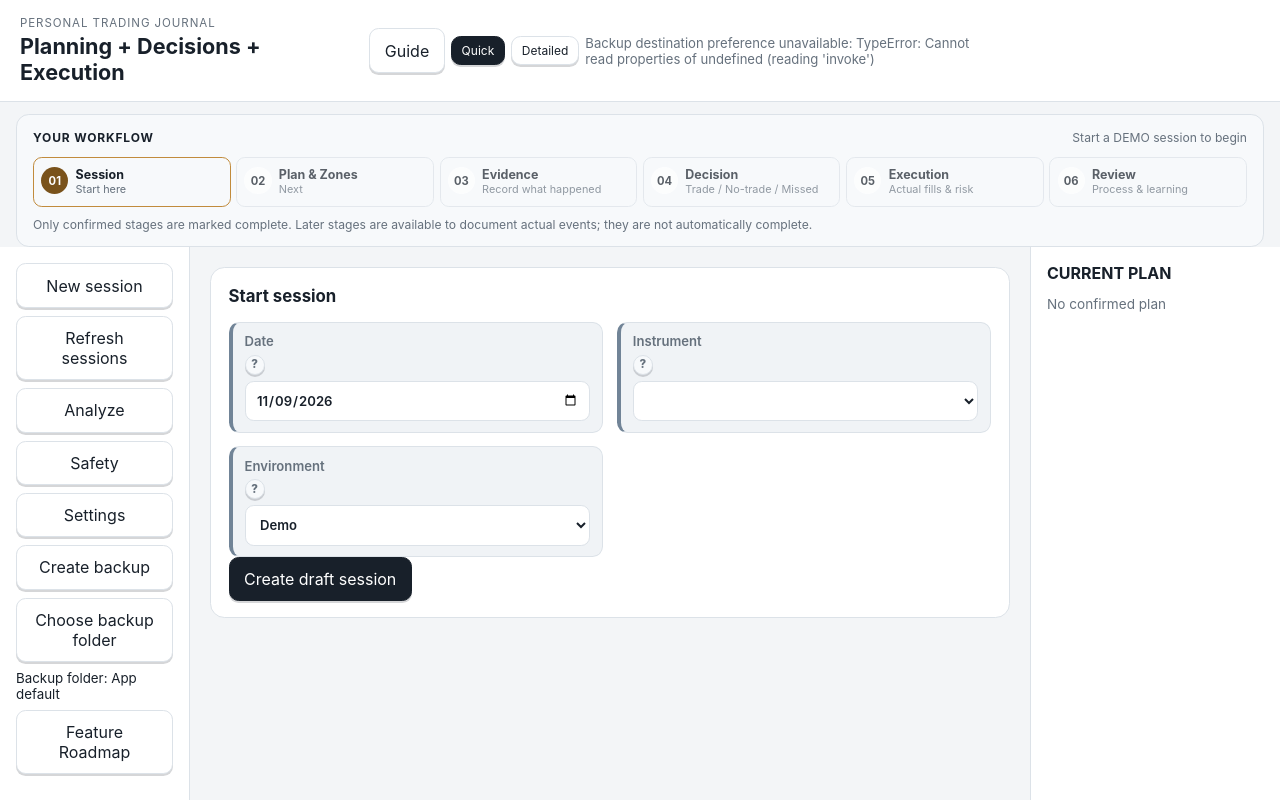
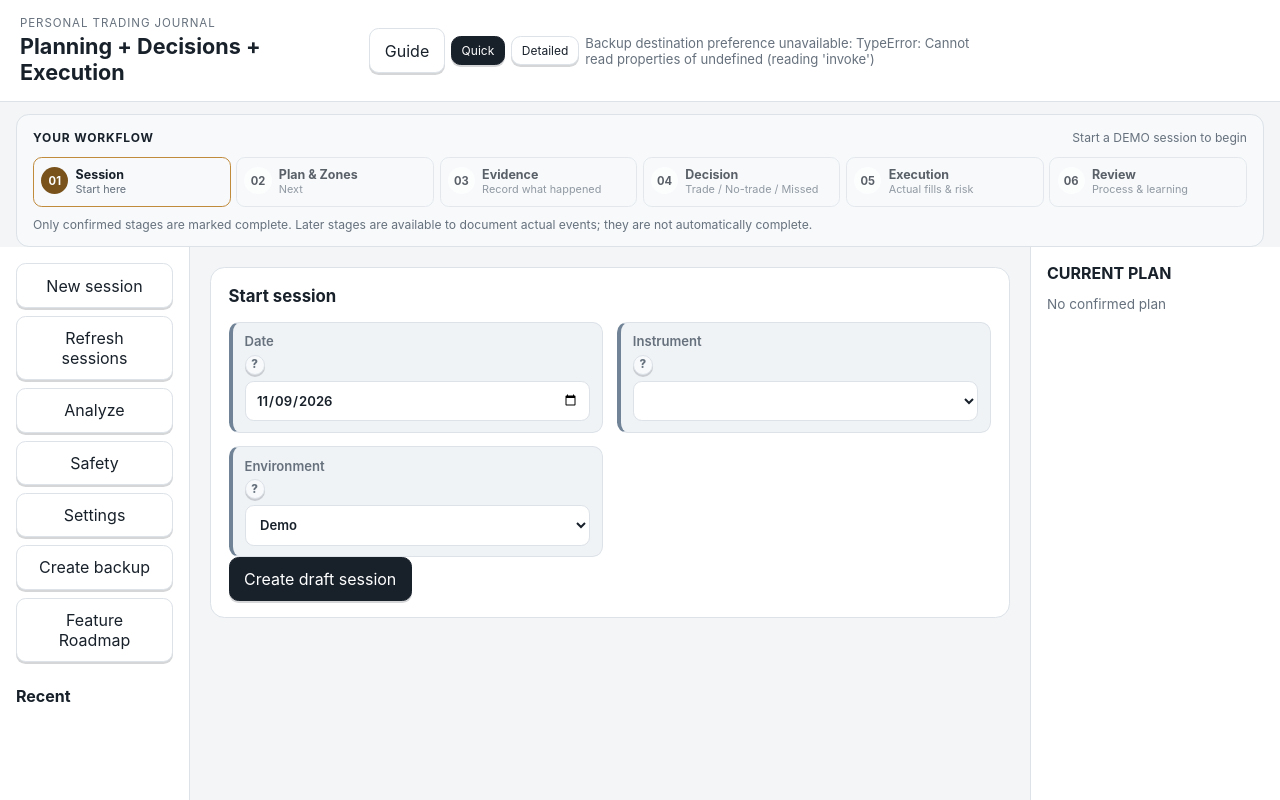
Before and after one commit to babak48-cmyk/personal-trading-journal-public-build, a React (Vite) app in the folder app/: page / in a window 1280 px wide. Shown: the top 800 px of the page. Built offline with nearby package versions, Linux system fonts and the light colour scheme.

Commit message:
refactor(backup-ui): place changeable backup destination in Settings instead of sidebar

```diff
--- a/app/src/App.tsx
+++ b/app/src/App.tsx
@@ -1172,9 +1172,7 @@ export function App(){
         <button className={showSafety?'activeMode':''} onClick={async()=>{setShowAnalysis(false);setShowSettings(false);setShowSafety(true);window.scrollTo(0,0);await refreshSafety();}}>Safety</button>
         <button className={showSettings?'activeMode':''} onClick={()=>{setShowAnalysis(false);setShowSafety(false);setSettingsSection('APPEARANCE');setShowSettings(true);window.scrollTo(0,0)}}>Settings</button>
         <button onClick={createBackupWithFeedback} disabled={backupBusy}>{backupBusy?'Creating backup…':'Create backup'}</button>
-        <button type="button" onClick={chooseBackupFolder} disabled={backupBusy||backupFolderBusy}>Choose backup folder</button>
-        <small title={backupDestination??'Application default folder'} style={{overflowWrap:'anywhere'}}>Backup folder: {backupDestination??'App default'}</small>
-        {backupDestination&&<button type="button" onClick={resetBackupFolder} disabled={backupBusy||backupFolderBusy}>Use default backup folder</button>}
+
         <button className={showRoadmap?'activeMode':''} onClick={()=>{setShowRoadmap(true);setShowSettings(false);setShowAnalysis(false);setShowSafety(false);window.scrollTo(0,0);}}>Feature Roadmap</button>
         <div className="recent"><strong>Recent</strong>{lastOpenedSessionId&&sessions.some(s=>s.session_id===lastOpenedSessionId)&&<button type="button" className="sessionLink" disabled={active?.session_id===lastOpenedSessionId} onClick={()=>{const previous=sessions.find(s=>s.session_id===lastOpenedSessionId);if(previous)void loadActive(previous);}}>{active?.session_id===lastOpenedSessionId?"Current session":"Resume last opened session"}<small>{sessions.find(s=>s.session_id===lastOpenedSessionId)?.session_date} · {sessions.find(s=>s.session_id===lastOpenedSessionId)?.instrument_symbol} · {lastOpenedSessionId.slice(-6)}</small></button>}{sessions.map(s=><button className={active?.session_id===s.session_id?'sessionLink activeMode':'sessionLink'} key={s.session_id} aria-current={active?.session_id===s.session_id?'true':undefined} onClick={()=>loadActive(s)}>{s.session_date} · {s.instrument_symbol}<small>{s.status} · {s.session_id.slice(-6)}{active?.session_id===s.session_id?' · OPEN NOW':lastOpenedSessionId===s.session_id?' · LAST OPENED':''}</small></button>)}</div>
       </aside>
@@ -1188,6 +1186,7 @@ export function App(){
             :settingsSection==='SOURCES'
               ?<LevelSourceManager onClose={()=>setShowSettings(false)} onSwitch={()=>setSettingsSection('INSTRUMENTS')} onRequirements={()=>setSettingsSection('REQUIREMENTS')} onAppearance={()=>setSettingsSection('APPEARANCE')} onChanged={async()=>setSources(await localApi.listLevelSources())}/>
               :<FieldRequirementManager onClose={()=>setShowSettings(false)} onInstruments={()=>setSettingsSection('INSTRUMENTS')} onSources={()=>setSettingsSection('SOURCES')} onAppearance={()=>setSettingsSection('APPEARANCE')} overrides={requirementOverrides} visibility={fieldVisibility} placements={fieldPlacements} order={fieldOrder} fieldText={fieldText} onFieldTextChanged={async()=>setFieldText(await localApi.getFieldTextPreferences())} onOrderChanged={async()=>setFieldOrder(await localApi.getFieldOrderPreferences())} onPlacementChanged={async()=>setFieldPlacements(await localApi.getFieldPlacementPreferences())} onVisibilityChanged={async()=>setFieldVisibility(await localApi.getFieldVisibilityPreferences())} onChanged={refreshRequirements}/>)}
+        {showSettings&&<div className="panel" aria-label="Backup destination settings"><div className="panelTitle"><div><h2>Backup destination</h2><p className="subtle">Choose where an additional verified copy is saved. The internal recovery backup is always kept.</p></div></div><p style={{overflowWrap:'anywhere'}}>Selected folder: <strong>{backupDestination??'App-managed default'}</strong></p><div className="rowActions"><button type="button" onClick={chooseBackupFolder} disabled={backupBusy||backupFolderBusy}>Choose backup folder</button>{backupDestination&&<button type="button" onClick={resetBackupFolder} disabled={backupBusy||backupFolderBusy}>Use default folder</button>}<button type="button" onClick={createBackupWithFeedback} disabled={backupBusy||backupFolderBusy}>{backupBusy?'Creating…':'Create backup now'}</button></div></div>}
         {active&&!showRoadmap&&!showSettings&&!showAnalysis&&<OwnerCustomSelections ownerId={active.session_id} ownerStage="session" quickMode={quickMode} validationErrors={validationErrors} onSaved={clearValidation}/>}
         {active&&!showRoadmap&&!showSettings&&!showAnalysis&&<OwnerTypedCustomFields ownerId={active.session_id} ownerStage="session" quickMode={quickMode} validationErrors={validationErrors} onSaved={clearValidation}/>}
         {active&&active.status==='DRAFT'&&!plan&&!showRoadmap&&!showSettings&&!showAnalysis&&<OwnerCustomSelections ownerId={active.session_id} ownerStage="premarket-plan" quickMode={quickMode} validationErrors={validationErrors} onSaved={clearValidation}/>}
```
